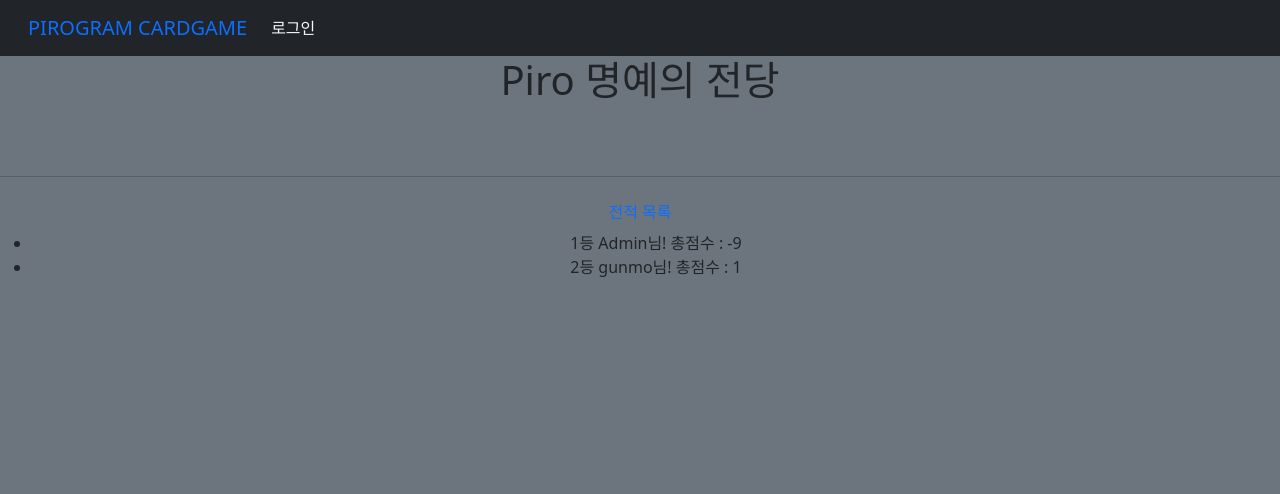
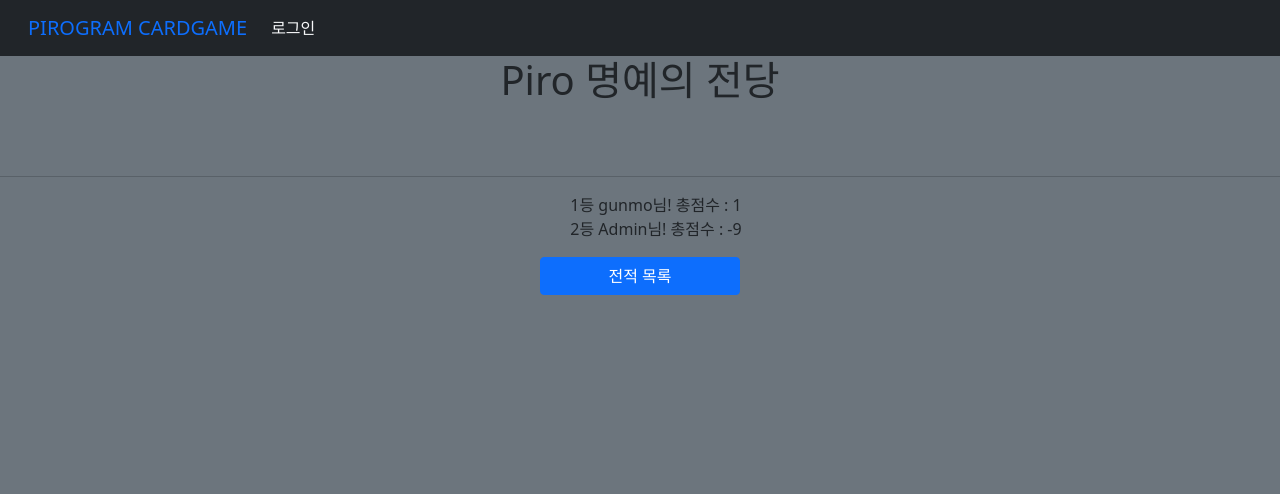
Before and after one commit to jimin-kiim/Piro15_CardGame_04, a Django app: page /ranking/ in a window 1280 px wide. Shown: the top 494 px of the page. Run offline with Django 3.2, Linux system fonts and the light colour scheme; data comes from the database, SQL or seed files in the repository; both versions use the stored data as it was after the commit; some libraries are stand-ins or nearby versions.

Commit message:
ADD css not yet

```diff
--- a/PiroCardGame/users/templates/users/attack.html
+++ b/PiroCardGame/users/templates/users/attack.html
@@ -25,8 +25,8 @@
             </select>
         </h4>
 
-        <button type="button" class="btn btn-primary" style="width:200px;">
-            <a href="{% url 'users:gamelist' %}" class="text-light">공격하기!</a>
+        <button type="submit" class="btn btn-primary" style="width:200px;" onclick="location.href="{% url 'users:gamelist' %}">
+            공격하기!
         </button>
 
         <!-- Security token -->
--- a/PiroCardGame/users/templates/users/ranking.html
+++ b/PiroCardGame/users/templates/users/ranking.html
@@ -6,17 +6,18 @@
     <h1>Piro 명예의 전당</h1>
     <br><br>
     <hr>
-    <div class="btn btn-border"><a href="{% url 'users:gamelist' %}">전적 목록</a></div>
     <div>
-        <ul>
+        <ul style="list-style: none;">
             {% for user in users %}
-                {% if forloop.counter <= 3 %}
-                    <li>
-                        {{ forloop.counter }}등 {{ user }}님! 총점수 : {{ user.sum }}
-                    </li>
-                {% endif %}
+            {% if forloop.counter <= 3 %}
+            <li>
+                {{ forloop.counter }}등 {{ user }}님! 총점수 : {{ user.sum }}
+            </li>
+            {% endif %}
             {% endfor %}
         </ul>
     </div>
-
+    <button type="submit" class="btn btn-primary" style="width:200px;" onclick="location.href="{% url 'users:gamelist' %}">
+        전적 목록
+    </button>
 {%endblock%}
--- a/PiroCardGame/users/views.py
+++ b/PiroCardGame/users/views.py
@@ -59,6 +59,7 @@ def counterattack(request, pk):
                 result = 1 # opponent가 이긴것
                 user.sum = user.sum + int(opponent_card)
                 challenger.sum = challenger.sum - int(challengerCard)
+        game.status = 0
         game.rule = rule
         game.result = result
         game.opponentCard = opponent_card
@@ -81,20 +82,6 @@ def gameinfo(request, pk):
     game = get_object_or_404(Game, pk=pk)
     ctx = {"game": game}
     return render(request, "users/gameinfo.html", ctx)
-
-# def gamelist(request, User, Game, pk):
-#     user = User.objects.get(pk=pk)
-#     game = Game.objects.order_by('-pk')
-#     if request.method == "GET":
-#         ctx = {
-#             'user':user,
-#             'game':game,
-#             'challenger':game.challenger,
-#         }
-#         return render(request, "users/gamelist.html", ctx)
-#     else: #method==post일때 : 게임취소클릭
-#         game.delete()
-#         return redirect("user:gamelist")
 
 def gamelist(request):
     user = request.user #로그인 된 사람
@@ -136,7 +123,7 @@ def main(request):
     return render(request, 'users/main.html')
 
 def ranking(request):
-    users = list(User.objects.all().order_by('sum'))
+    users = list(User.objects.all().order_by('sum').reverse())
     ctx = {
         'users':users
     }
```
Also changed, not shown: PiroCardGame/users/templates/users/counterattack.html (+6 -2 lines), PiroCardGame/users/templates/users/gameinfo.html (+6 -2 lines), PiroCardGame/db.sqlite3.
